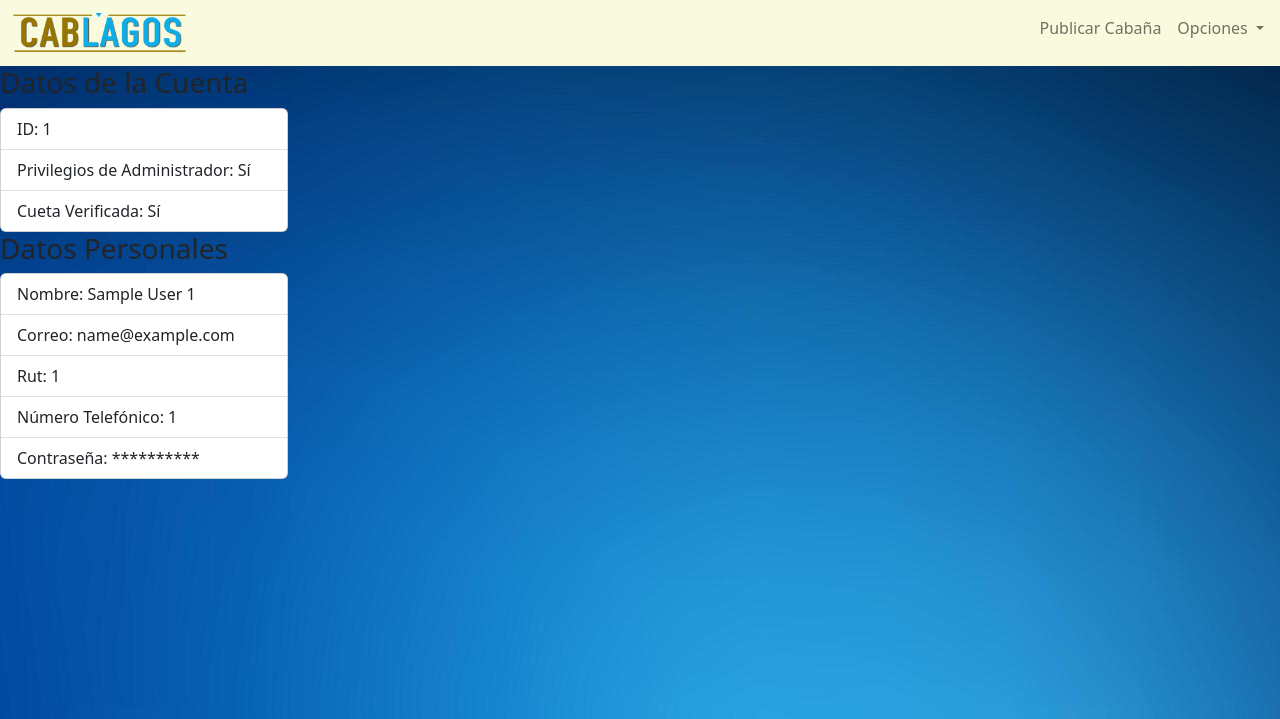
After one commit to Rodrigotc/web_caba-as, a PHP site: page /Configuracion.php in a window 1280 px wide. The commit adds this page. Shown: the top 719 px of the page. Run offline with PHP 8.4, Linux system fonts and the light colour scheme; the visitor is signed in with stand-in values (Sample User, id 1).

Commit message:
Cnfiguración

```diff
--- a/Colecciones/NavBar.php
+++ b/Colecciones/NavBar.php
@@ -1,34 +1,44 @@
-<nav  style="background:rgba(250,250,222,255)" class="navbar navbar-expand-lg ">
+<nav style="background:rgba(250,250,222,255)" class="navbar navbar-expand-lg ">
   <div class="container-fluid">
-      <a class="navbar-brand" href="index.php"><img src="Imagenes/logo2.png" alt="logo"    height="40"></a>
+    <a class="navbar-brand" href="index.php"><img src="Imagenes/logo2.png" alt="logo" height="40"></a>
     <button class="navbar-toggler" type="button" data-bs-toggle="collapse" data-bs-target="#navbarNav" aria-controls="navbarNav" aria-expanded="false" aria-label="Toggle navigation">
       <span class="navbar-toggler-icon"></span>
     </button>
-      <div   class="collapse navbar-collapse position-absolute top-0 end-0" id="navbarNav">
+    <div class="collapse navbar-collapse position-absolute top-0 end-0" id="navbarNav">
       <ul class="navbar-nav mt-2 me-2">
         <?php
         if (ComprobarSesión()) {
+          /////Sesión iniciada/////
         ?>
-            <!--Sesión Iniciada-->
-            <li class="nav-item">
-              <a class="nav-link active border-bottom border-3 m-1 border-info" href="IngresoCabana.php">Publicar Cabaña</a>
-            </li>
+          <li class="nav-item"><a class="nav-link" href="IngresoCabana.php">Publicar Cabaña</a></li>
+          <!--Dropdown-->
+          <div class="collapse navbar-collapse" id="navbarDropdown">
+            <ul class="navbar-nav">
+              <li class="nav-item dropdown">
+                <a class="nav-link dropdown-toggle" href="#" role="button" data-bs-toggle="dropdown" aria-expanded="false">
+                  Opciones
+                </a>
+                <ul class="dropdown-menu dropdown-menu-end">
+                  <!--Configuración-->
+                  <li><a class="dropdown-item" href="Configuracion.php">Configuracion</a></li>
                   <?php
                   if (ComprobarAdmin()) {
                   ?>
-              <li class="nav-item  ">
-                <a class="nav-link  border-bottom border-3 m-1 border-info" href="PaginaAdministrador.php">Página Administrador</a>
-              </li>
+                    <!--Página Administrador-->
+                    <li><a class="dropdown-item" href="PaginaAdministrador.php">Página Administrador</a></li>
                   <?php
                   }
                   ?>
-            <li class="nav-item  ">
-              <a class="nav-link  border-bottom border-3 m-1 border-info" href="Backend/CerrarSesion.php">Cerrar Sesión</a>
+                  <!--Cerrar Sesión-->
+                  <li><a class="dropdown-item" href="Backend/CerrarSesion.php">Cerrar Sesión</a></li>
+                </ul>
               </li>
+            </ul>
+          </div>
         <?php
         } else {
+          /////Sesión Cerrada/////
         ?>
-            <!--Sesión Cerrada-->
           <li class="nav-item  ">
             <a class="nav-link  border-bottom border-3 m-1 border-info" aria-current="page" href="Registro.php">Crear Cuenta</a>
           </li>
--- /dev/null
+++ b/Configuracion.php
@@ -0,0 +1,70 @@
+<?php
+/////Inicializar SESSION y funciones/////
+include("Backend/FuncionesSesion.php");
+
+/////Verificar si hay una sesión iniciada//////
+include("Backend/VerificarSesionIniciada.php");
+?>
+
+<!DOCTYPE html>
+<html lang="es">
+
+<head>
+  <meta charset="UTF-8">
+  <meta http-equiv="X-UA-Compatible" content="IE=edge">
+  <link rel="stylesheet" href="css/index.css">
+  <meta name="viewport" content="width=device-width, initial-scale=1.0">
+  <link href="https://cdn.jsdelivr.net/npm/bootstrap@5.2.0-beta1/dist/css/bootstrap.min.css" rel="stylesheet" integrity="sha384-0evHe/X+R7YkIZDRvuzKMRqM+OrBnVFBL6DOitfPri4tjfHxaWutUpFmBp4vmVor" crossorigin="anonymous">
+  <!--Title e ícono-->
+  <link rel="shortcut icon" href="Imagenes/Marcador.png">
+  <title>Cab Lagos</title>
+</head>
+
+<body>
+  <!-- NavBar -->
+  <?php
+  include("Colecciones/NavBar.php");
+  ?>
+
+  <h3>Datos de la Cuenta</h3>
+  <div class="card" style="width: 18rem;">
+    <ul class="list-group list-group-flush">
+      <li class="list-group-item">ID: <?php echo ($_SESSION['id']) ?></li>
+      <li class="list-group-item">Privilegios de Administrador:
+        <?php
+        if ($_SESSION['administrador'] == "1") {
+          echo ("Sí");
+        } else {
+          echo ("No");
+        }
+        ?>
+      </li>
+      <li class="list-group-item">Cueta Verificada:
+        <?php
+        if ($_SESSION['verificado'] == "1") {
+          echo ("Sí");
+        } else {
+          echo ("No");
+        }
+        ?>
+      </li>
+    </ul>
+  </div>
+
+  <h3>Datos Personales</h3>
+  <div class="card" style="width: 18rem;">
+    <ul class="list-group list-group-flush">
+      <li class="list-group-item">Nombre: <?php echo ($_SESSION['nombre'] . " " . $_SESSION['apellidos']) ?></li>
+      <li class="list-group-item">Correo: <?php echo ($_SESSION['correo']) ?></li>
+      <li class="list-group-item">Rut: <?php echo ($_SESSION['rut']) ?></li>
+      <li class="list-group-item">Número Telefónico: <?php echo ($_SESSION['telefono']) ?></li>
+      <li class="list-group-item">Contraseña: **********</li>
+    </ul>
+  </div>
+
+
+  <!--Boostrap-->
+  <script src="https://cdn.jsdelivr.net/npm/bootstrap@5.2.0-beta1/dist/js/bootstrap.bundle.min.js" integrity="sha384-pprn3073KE6tl6bjs2QrFaJGz5/SUsLqktiwsUTF55Jfv3qYSDhgCecCxMW52nD2" crossorigin="anonymous"></script>
+</body>
+
+</html>
```
Also changed, not shown: Backend/IniciarSesion.php (+7 -0 lines), Fotos_Cabanas/122.jpg. Lines whose indentation alone changed are shown as unchanged.
